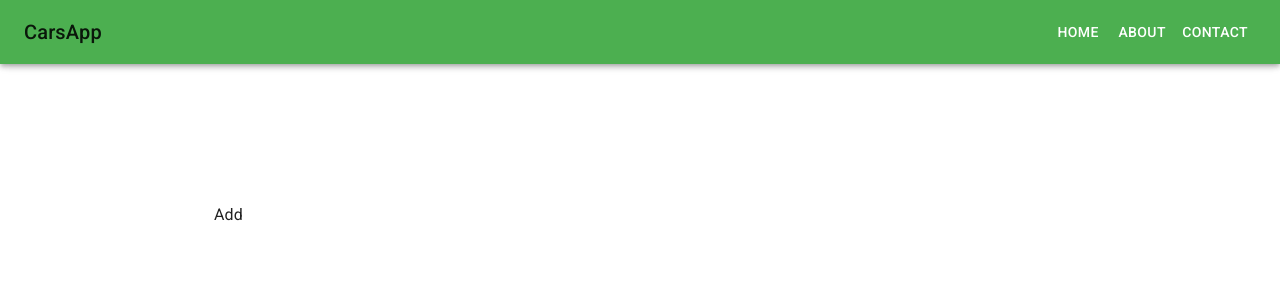
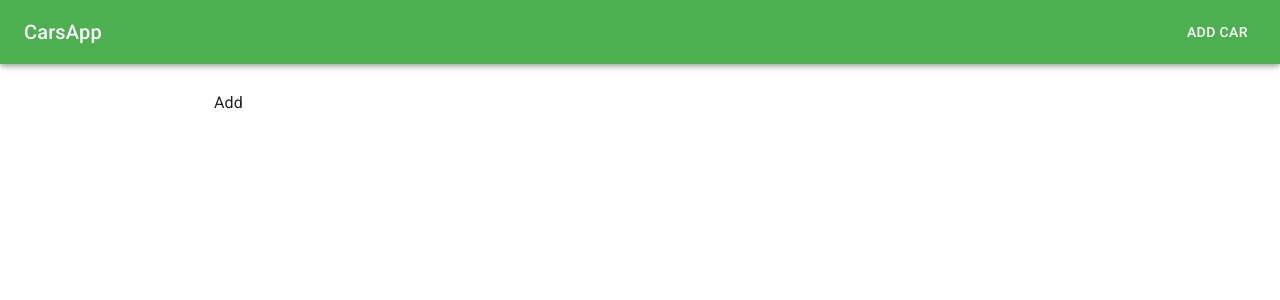
Before and after one commit to DanMendiz/react-app-march-2023, a React (Vite) app: page /add in a window 1280 px wide. Shown: the top 300 px of the page. Built offline with nearby package versions, Linux system fonts and the light colour scheme.

Commit message:
UI navigation added

```diff
--- /dev/null
+++ b/src/components/DesktopNavigation.jsx
@@ -0,0 +1,64 @@
+import React from 'react';
+import { NavLink } from 'react-router-dom';
+import AppBar from '@mui/material/AppBar';
+import Box from '@mui/material/Box';
+// import CssBaseline from '@mui/material/CssBaseline';
+// import Divider from '@mui/material/Divider';
+// import Drawer from '@mui/material/Drawer';
+// import List from '@mui/material/List';
+// import ListItem from '@mui/material/ListItem';
+// import ListItemButton from '@mui/material/ListItemButton';
+// import ListItemText from '@mui/material/ListItemText';
+import IconButton from '@mui/material/IconButton';
+import MenuIcon from '@mui/icons-material/Menu';
+import Toolbar from '@mui/material/Toolbar';
+import Typography from '@mui/material/Typography';
+import Button from '@mui/material/Button';
+import { useTheme } from '@mui/material/styles';
+
+function DesktopNavigation({
+  handleDrawerToggle = () =>
+    console.log('no handleDrawerToggle function provided'),
+}) {
+  const theme = useTheme();
+  console.log(theme);
+  const lightTextColor = theme.palette.common.white;
+  return (
+    <>
+      <AppBar component="nav">
+        <Toolbar>
+          <IconButton
+            color="inherit"
+            aria-label="open drawer"
+            edge="start"
+            onClick={handleDrawerToggle}
+            sx={{ mr: 2, display: { sm: 'none' } }}
+          >
+            <MenuIcon />
+          </IconButton>
+          <Typography
+            variant="h6"
+            component={NavLink}
+            to={`/`}
+            sx={{
+              flexGrow: 1,
+              display: { xs: 'none', sm: 'block' },
+              textDecoration: 'none',
+              color: lightTextColor,
+            }}
+          >
+            CarsApp
+          </Typography>
+          <Box sx={{ display: { xs: 'none', sm: 'block' } }}>
+            <Button sx={{ color: lightTextColor }} component={NavLink} to="/add">
+              Add Car
+            </Button>
+          </Box>
+        </Toolbar>
+      </AppBar>
+
+    </>
+  );
+}
+
+export default DesktopNavigation;
--- /dev/null
+++ b/src/components/MobileNavigation.jsx
@@ -0,0 +1,66 @@
+import React from 'react';
+import { NavLink } from 'react-router-dom';
+import Box from '@mui/material/Box';
+import Drawer from '@mui/material/Drawer';
+import Divider from '@mui/material/Divider';
+import List from '@mui/material/List';
+import ListItem from '@mui/material/ListItem';
+import ListItemButton from '@mui/material/ListItemButton';
+import ListItemText from '@mui/material/ListItemText';
+import Typography from '@mui/material/Typography';
+
+function MobileNavigation({
+  mobileOpen = false,
+  handleDrawerToggle = () =>
+    console.log('no handleDrawerToggle function provided'),
+  drawerWidth = 240,
+}) {
+  return (
+    <Box component="nav">
+      <Drawer
+        variant="temporary"
+        open={mobileOpen}
+        onClose={handleDrawerToggle}
+        ModalProps={{
+          keepMounted: true, // Better open performance on mobile.
+        }}
+        sx={{
+          display: { xs: 'block', sm: 'none' },
+          '& .MuiDrawer-paper': {
+            boxSizing: 'border-box',
+            width: drawerWidth,
+          },
+        }}
+      >
+        <Box onClick={handleDrawerToggle} sx={{ textAlign: 'center' }}>
+          <Typography variant="h6" sx={{ my: 2 }}>
+            CarsApp
+          </Typography>
+          <Divider />
+          <List>
+            <ListItem>
+              <ListItemButton
+                sx={{ textAlign: 'left' }}
+                component={NavLink}
+                to="/"
+              >
+                <ListItemText primary={'List Cars'} />
+              </ListItemButton>
+            </ListItem>
+            <ListItem>
+              <ListItemButton
+                sx={{ textAlign: 'left' }}
+                component={NavLink}
+                to="/add"
+              >
+                <ListItemText primary={'Add Car'} />
+              </ListItemButton>
+            </ListItem>
+          </List>
+        </Box>
+      </Drawer>
+    </Box>
+  );
+}
+
+export default MobileNavigation;
--- a/src/components/TempHeader.jsx
+++ b/src/components/TempHeader.jsx
@@ -13,109 +13,42 @@
 // }
 
 // export default TempHeader;
-
 import * as React from 'react';
 import PropTypes from 'prop-types';
 import AppBar from '@mui/material/AppBar';
 import Box from '@mui/material/Box';
-import CssBaseline from '@mui/material/CssBaseline';
-import Divider from '@mui/material/Divider';
-import Drawer from '@mui/material/Drawer';
-import IconButton from '@mui/material/IconButton';
-import List from '@mui/material/List';
-import ListItem from '@mui/material/ListItem';
-import ListItemButton from '@mui/material/ListItemButton';
-import ListItemText from '@mui/material/ListItemText';
-import MenuIcon from '@mui/icons-material/Menu';
+// import CssBaseline from '@mui/material/CssBaseline';
+// import Divider from '@mui/material/Divider';
+// import Drawer from '@mui/material/Drawer';
+// import List from '@mui/material/List';
+// import ListItem from '@mui/material/ListItem';
+// import ListItemButton from '@mui/material/ListItemButton';
+// import ListItemText from '@mui/material/ListItemText';
+// import IconButton from '@mui/material/IconButton';
+// import MenuIcon from '@mui/icons-material/Menu';
 import Toolbar from '@mui/material/Toolbar';
-import Typography from '@mui/material/Typography';
-import Button from '@mui/material/Button';
+// import Typography from '@mui/material/Typography';
+// import Button from '@mui/material/Button';
+import MobileNavigation from './MobileNavigation';
+import DesktopNavigation from './DesktopNavigation';
 
-const drawerWidth = 240;
-const navItems = ['Home', 'About', 'Contact'];
-
-function DrawerAppBar(props) {
-  const { window } = props;
+function DrawerAppBar() {
   const [mobileOpen, setMobileOpen] = React.useState(false);
 
   const handleDrawerToggle = () => {
     setMobileOpen((prevState) => !prevState);
   };
 
-  const drawer = (
-    <Box onClick={handleDrawerToggle} sx={{ textAlign: 'center' }}>
-      <Typography variant="h6" sx={{ my: 2 }}>
-        CarsApp
-      </Typography>
-      <Divider />
-      <List>
-        {navItems.map((item) => (
-          <ListItem key={item} disablePadding>
-            <ListItemButton sx={{ textAlign: 'center' }}>
-              <ListItemText primary={item} />
-            </ListItemButton>
-          </ListItem>
-        ))}
-      </List>
-    </Box>
-  );
-
-  const container =
-    window !== undefined ? () => window().document.body : undefined;
-
   return (
     <Box sx={{ display: 'flex' }}>
-      <CssBaseline />
-      <AppBar component="nav">
-        <Toolbar>
-          <IconButton
-            color="inherit"
-            aria-label="open drawer"
-            edge="start"
-            onClick={handleDrawerToggle}
-            sx={{ mr: 2, display: { sm: 'none' } }}
-          >
-            <MenuIcon />
-          </IconButton>
-          <Typography
-            variant="h6"
-            component="div"
-            sx={{ flexGrow: 1, display: { xs: 'none', sm: 'block' } }}
-          >
-            CarsApp
-          </Typography>
-          <Box sx={{ display: { xs: 'none', sm: 'block' } }}>
-            {navItems.map((item) => (
-              <Button key={item} sx={{ color: '#fff' }}>
-                {item}
-              </Button>
-            ))}
-          </Box>
-        </Toolbar>
-      </AppBar>
-      <Box component="nav">
-        <Drawer
-          container={container}
-          variant="temporary"
-          open={mobileOpen}
-          onClose={handleDrawerToggle}
-          ModalProps={{
-            keepMounted: true, // Better open performance on mobile.
-          }}
-          sx={{
-            display: { xs: 'block', sm: 'none' },
-            '& .MuiDrawer-paper': {
-              boxSizing: 'border-box',
-              width: drawerWidth,
-            },
-          }}
-        >
-          {drawer}
-        </Drawer>
-      </Box>
-      <Box component="main" sx={{ p: 3 }}>
+      <MobileNavigation
+        handleDrawerToggle={handleDrawerToggle}
+        mobileOpen={mobileOpen}
+      />
+      <DesktopNavigation handleDrawerToggle={handleDrawerToggle} />
+      {/* <Box component="main" sx={{ p: 3 }}>
         <Toolbar />
-      </Box>
+      </Box> */}
     </Box>
   );
 }
```
